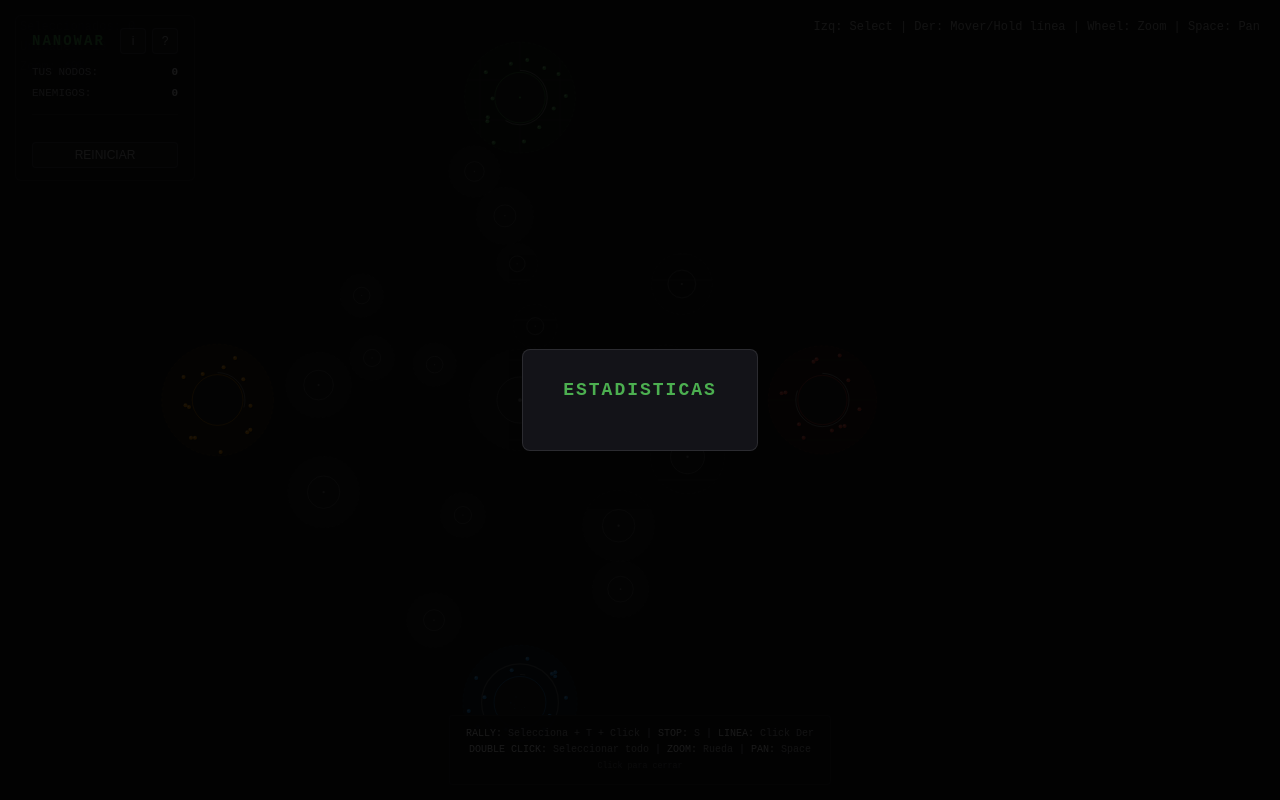
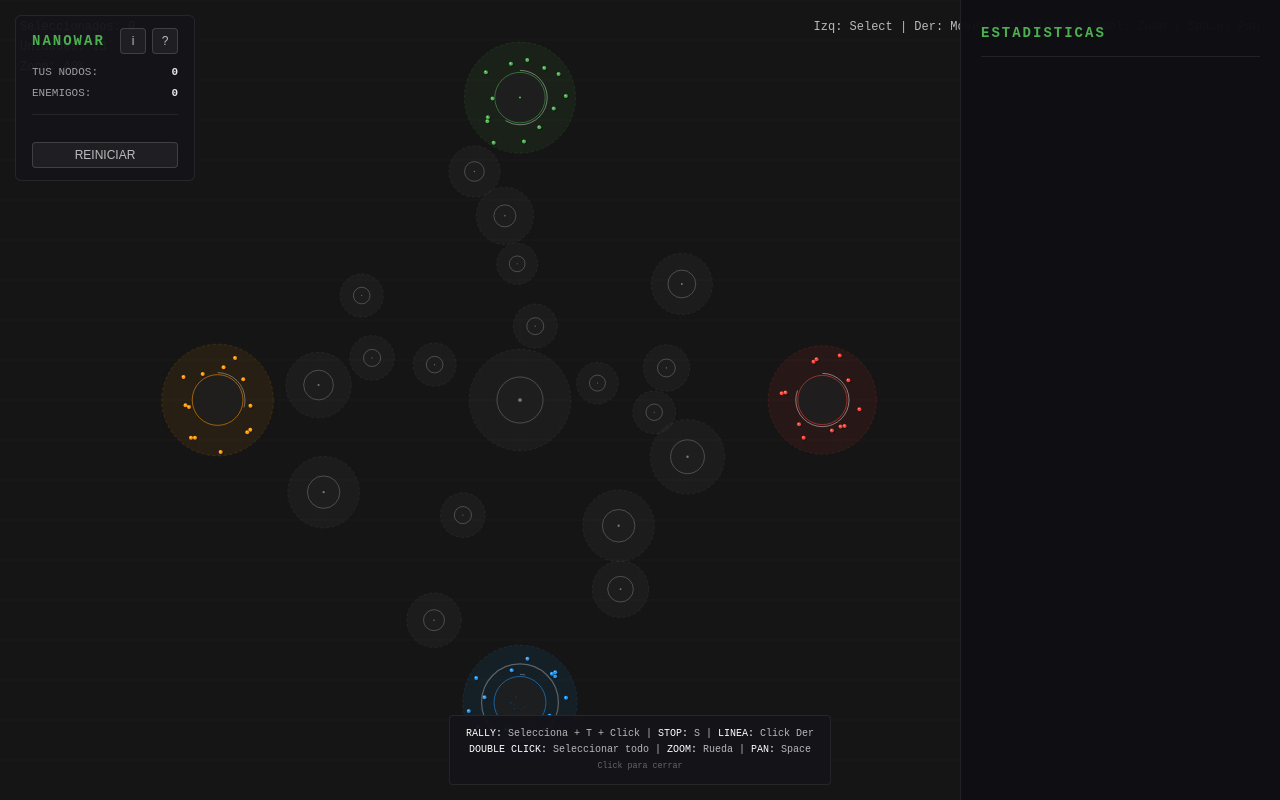
Before and after one commit to BrienzaFranco/nanowar-rts, a website: page singleplayer.html in a window 1280 px wide. Both pictures are taken after a click on the button "Info". Drawn offline with Linux system fonts and the light colour scheme.

Commit message:
Fix info panel position, cleaner CSS

```diff
--- a/singleplayer.html
+++ b/singleplayer.html
@@ -188,33 +188,65 @@
         #info-overlay {
             position: fixed;
             top: 0;
-            left: 0;
-            width: 100%;
+            right: 0;
+            width: 320px;
             height: 100%;
-            background: rgba(0, 0, 0, 0.9);
+            background: rgba(15, 15, 20, 0.98);
             z-index: 100;
             display: none;
-            justify-content: center;
-            align-items: center;
+            flex-direction: column;
+            border-left: 1px solid rgba(255, 255, 255, 0.08);
         }
         #info-overlay.visible {
             display: flex;
         }
         #info-content {
-            background: rgba(20, 20, 25, 0.98);
-            border: 1px solid rgba(255, 255, 255, 0.1);
-            border-radius: 8px;
-            padding: 30px 40px;
-            max-width: 500px;
+            background: transparent;
+            border: none;
+            border-radius: 0;
+            padding: 25px 20px;
+            width: 100%;
             font-family: 'Courier New', monospace;
             color: rgba(255, 255, 255, 0.85);
         }
         #info-content h2 {
             color: #4CAF50;
-            font-size: 18px;
+            font-size: 14px;
             margin-bottom: 20px;
             text-transform: uppercase;
             letter-spacing: 2px;
+            padding-bottom: 15px;
+            border-bottom: 1px solid rgba(255, 255, 255, 0.08);
+        }
+        #info-stats {
+            overflow-y: auto;
+            flex: 1;
+        }
+        #info-content .close-info {
+            position: absolute;
+            top: 15px;
+            right: 15px;
+            background: none;
+            border: none;
+            color: rgba(255, 255, 255, 0.4);
+            font-size: 18px;
+            cursor: pointer;
+        }
+        #info-content .close-info:hover {
+            color: white;
+        }
+        #info-content h2 {
+            color: #4CAF50;
+            font-size: 14px;
+            margin-bottom: 20px;
+            text-transform: uppercase;
+            letter-spacing: 2px;
+            padding-bottom: 15px;
+            border-bottom: 1px solid rgba(255, 255, 255, 0.08);
+        }
+        #info-stats {
+            overflow-y: auto;
+            flex: 1;
         }
         #info-content .stat-row {
             display: flex;
```
